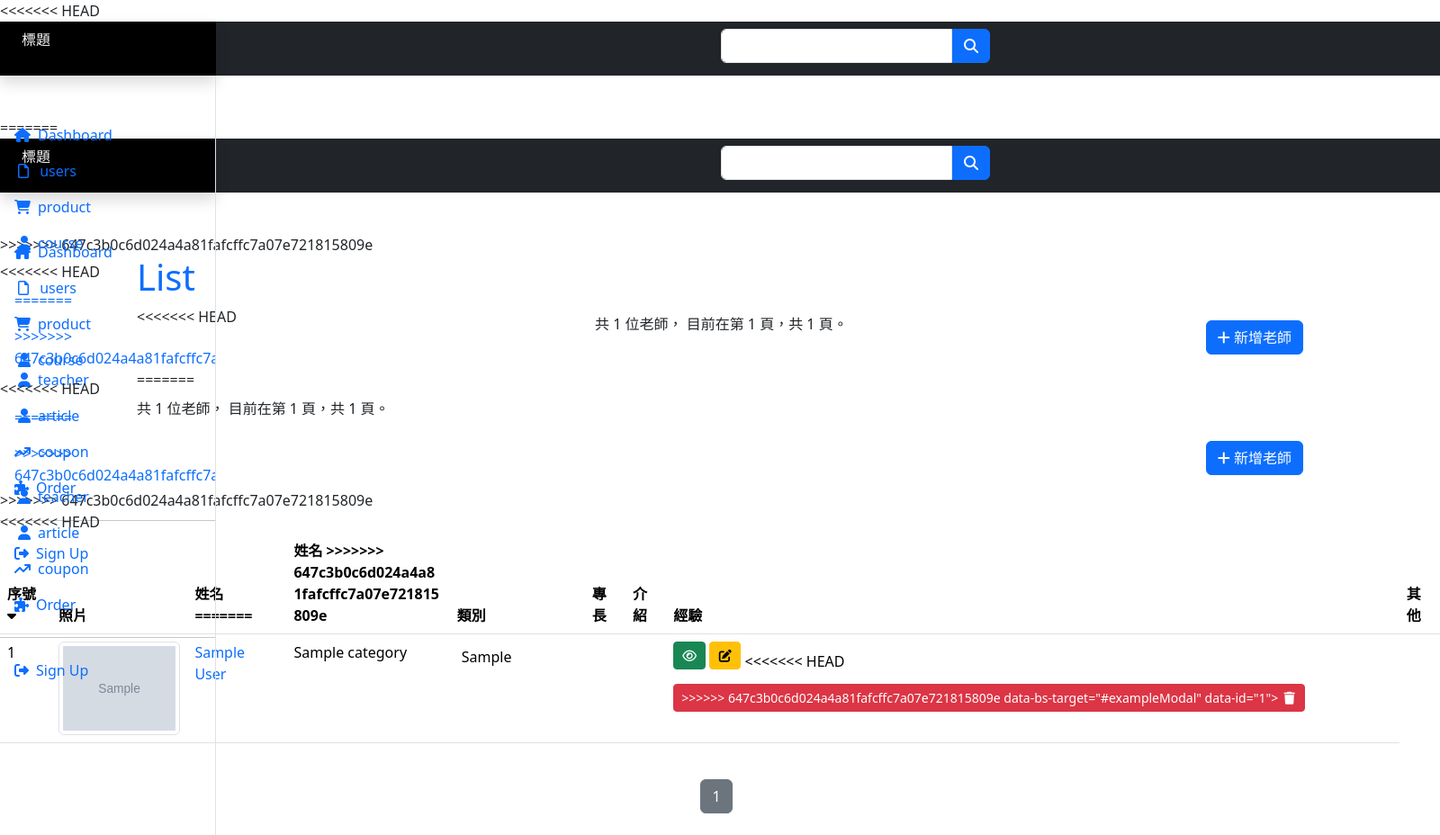
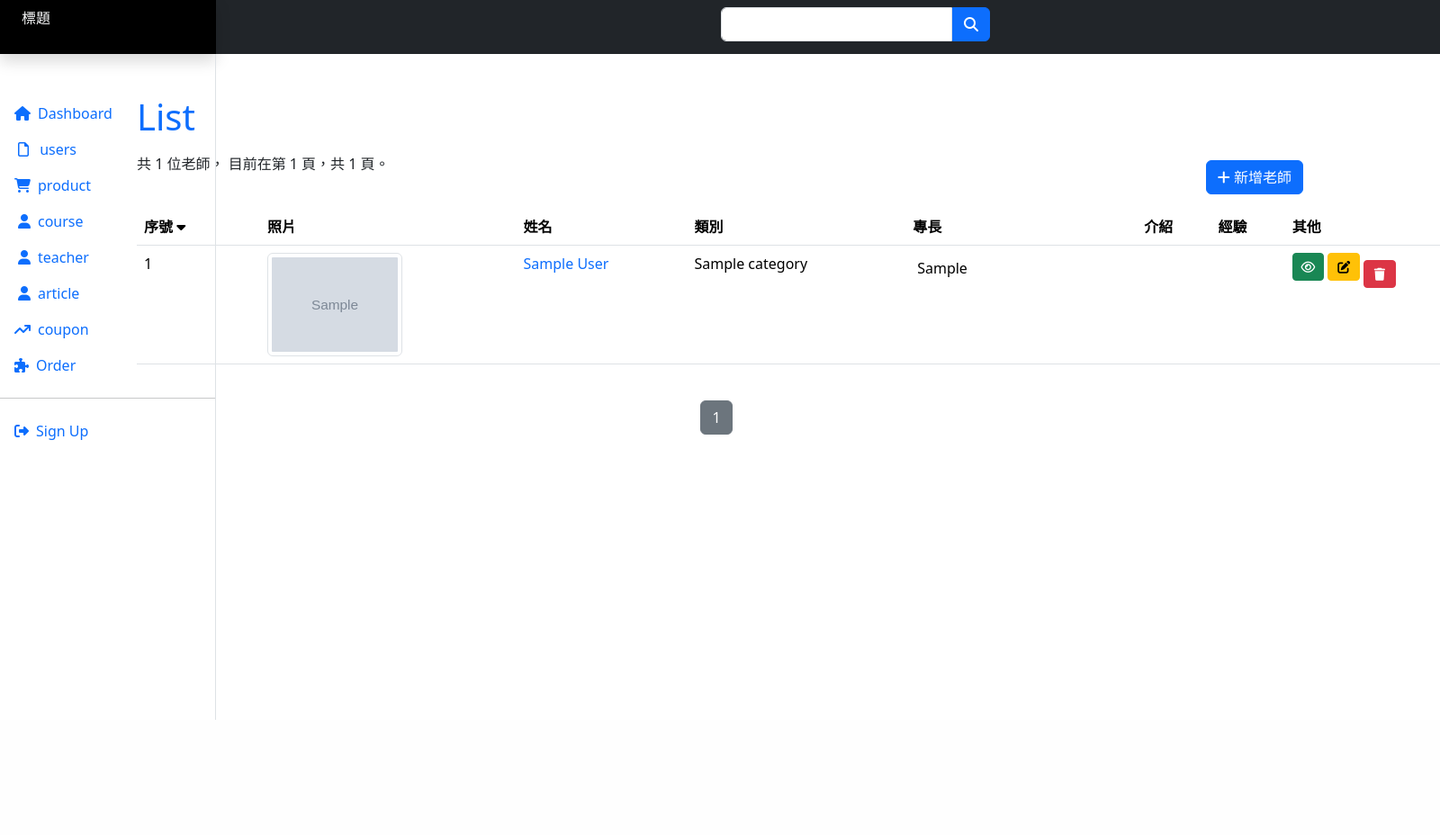
Before and after one commit to vicky21016/dog_teacher, a PHP site: page /List.php in a window 1600 px wide; the page is wider, and only the part inside the window is pictured. Shown: that part at 90% size. After the commit the page ends 800 px from the top of that part, so only its background shows below. Run offline with PHP 8.4, Linux system fonts and the light colour scheme; tables that the repository leaves empty or names only in its code hold one stand-in row (values such as "Sample post"); grey boxes marked "Sample" are stand-in pictures; data that the repository does not hold is empty; some libraries are stand-ins or nearby versions.

Commit message:
Update files

```diff
--- a/css.php
+++ b/css.php
@@ -29,11 +29,7 @@
 
     table td:nth-child(1),
     table th:nth-child(1) {
-<<<<<<< HEAD
         min-width: 80px;
-=======
-        min-width: 70px;
->>>>>>> 647c3b0c6d024a4a81fafcffc7a07e721815809e
         max-width: 200px;
         word-break: break-word;
         /* 自動換行 */
--- a/teacher/List.php
+++ b/teacher/List.php
@@ -1,6 +1,6 @@
 <?php
 require_once("../db_connect.php");
-// session_start();
+session_start();
 
 $cateSql = "SELECT * FROM category";
 $resultCate = $conn->query($cateSql);
@@ -104,7 +104,6 @@ $stmt->close();
 </head>
 
 <body>
-    <<<<<<< HEAD
     <?php include("style.php"); ?>
     <?php
     if (isset($_SESSION['success'])) {
@@ -113,13 +112,12 @@ $stmt->close();
         echo '</div>';
         unset($_SESSION['success']);
     }
-        ?>=======<?php include("style.php"); ?>>>>>>>> 647c3b0c6d024a4a81fafcffc7a07e721815809e
+    ?>
     <div class="container">
         <a href="List.php">
             <h1>List</h1>
         </a>
         <div class="d-flex justify-content-between">
-                <<<<<<< HEAD
             <div class="py-2">
                 共 <?= $totalTeachers ?> 位老師，
                 目前在第 <?= $page ?> 頁，共 <?= $totalPages ?> 頁。
@@ -135,18 +133,6 @@ $stmt->close();
                 <i class="fa-solid fa-left-long"></i>
             </a>
         <?php endif; ?>
-
-        =======
-        <div class="py-2">
-            共 <?= $totalTeachers ?> 位老師，
-            目前在第 <?= $page ?> 頁，共 <?= $totalPages ?> 頁。
-        </div>
-
-        <div class="py-3 text-end col-md-auto">
-            <a href="create-teacher.php" class="btn btn-primary "><i class="fa-solid fa-plus"></i> 新增老師</a>
-        </div>
-        </div>
-        >>>>>>> 647c3b0c6d024a4a81fafcffc7a07e721815809e
         <?php if ($teacherCount > 0): ?>
             <div class="table-container">
                 <table class='table table-responsive'>
@@ -158,11 +144,7 @@ $stmt->close();
                                 <?php endif; ?>
                             </th>
                             <th>照片</th>
-                            <<<<<<< HEAD
                             <th style="cursor: pointer;" onclick="window.location.href='List.php?sort_column=name&order=<?= $order === 'ASC' ? 'DESC' : 'ASC'; ?>&page=<?= $page ?>&search=<?= htmlspecialchars($search) ?>'">姓名
-                                =======
-                                <th style="cursor: pointer;" onclick="window.location.href='List.php?sort_column=name&order=<?= $order === 'ASC' ? 'DESC' : 'ASC'; ?>&page=<?= $page ?>&search=<?= htmlspecialchars($search) ?>'">姓名
-                                    >>>>>>> 647c3b0c6d024a4a81fafcffc7a07e721815809e
                                 <?php if ($sort_column == 'name'): ?>
                                     <i class="fa-solid fa-caret-<?= $order === 'DESC' ? 'up' : 'down'; ?>"></i>
                                 <?php endif; ?>
@@ -203,9 +185,7 @@ $stmt->close();
                                     <a href="doEdit.php?id=<?= $teacher['id'] ?>" class="btn btn-warning btn-sm mb-3">
                                         <i class="fa-solid fa-pen-to-square fa-fw"> </i>
                                     </a>
-                                    <<<<<<< HEAD
-                                        <button type="button" class="btn btn-danger btn-sm" data-bs-toggle="modal"=======<button type="button" class="btn btn-danger" data-bs-toggle="modal">>>>>>> 647c3b0c6d024a4a81fafcffc7a07e721815809e
-                                        data-bs-target="#exampleModal" data-id="<?= $teacher['id'] ?>">
+                                    <button type="button" class="btn btn-danger btn-sm" data-bs-toggle="modal" data-bs-target="#exampleModal" data-id="<?= $teacher['id'] ?>">
                                         <i class="fa-solid fa-trash fa-fw"> </i>
                                     </button>
                                     <div class="modal fade" id="exampleModal" tabindex="-1"
--- a/teacher/create-teacher.php
+++ b/teacher/create-teacher.php
@@ -27,8 +27,7 @@ if ($result->num_rows > 0) {
 </head>
 
 <body>
-    <<<<<<< HEAD
-        <?php include("style.php"); ?>=======<?php include("style.php"); ?>>>>>>>> 647c3b0c6d024a4a81fafcffc7a07e721815809e
+    <?php include("style.php"); ?>
     <?php
     if (isset($_SESSION['error'])) {
         echo '<div class="alert alert-danger alert-dismissible fade show" role="alert" style="font-size: 16px; line-height: 1.5; z-index: 10; margin-top: -45px; margin-left: 240px;">';
--- a/teacher/style.php
+++ b/teacher/style.php
@@ -31,11 +31,11 @@ include("../css.php");
 </head>
 
 <body>
-    <?php include ("../header.php")?>
+    <?php include("../header.php") ?>
     <aside class="dasgboard-aside position-fixed vh-100 bg-gray border-end overflow-auto ">
         <ul class="list-unstyled">
             <li><a class="py-2 px-3 text-decoration-none d-block" href="">
-            <i class="fa-solid fa-house pe-2"></i>Dashboard
+                    <i class="fa-solid fa-house pe-2"></i>Dashboard
                 </a>
             </li>
             <li><a class="py-2 px-3 text-decoration-none d-block" href="pdo-users.php">
@@ -51,11 +51,7 @@ include("../css.php");
                     <i class="fa-solid fa-user pe-2 ps-1"></i>course
                 </a>
             </li>
-<<<<<<< HEAD
             <li><a class="py-2 px-3 text-decoration-none d-block" href="List.php">
-=======
-            <li><a class="py-2 px-3 text-decoration-none d-block" href="">
->>>>>>> 647c3b0c6d024a4a81fafcffc7a07e721815809e
                     <i class="fa-solid fa-user pe-2 ps-1"></i>teacher
                 </a>
             </li>
@@ -82,8 +78,10 @@ include("../css.php");
         </ul>
     </aside>
     <main class="main-content">
-    <?php //include("../smell-project/pdo-users.php") ?>
-    <?php //include("List.php"); ?>
+        <?php //include("../smell-project/pdo-users.php")
+        ?>
+        <?php //include("List.php");
+        ?>
     </main>
 
 
```
Also changed, not shown: teacher/doCreateTeacher.php (+3 -4 lines), teacher/doEdit.php (+6 -10 lines), teacher/teacher.php (+0 -26 lines), img/674d560cce43d.jpg (added), img/674d567c218a1.jpg (added), img/674d570ab69dd.webp (added). Lines whose indentation alone changed are shown as unchanged.
